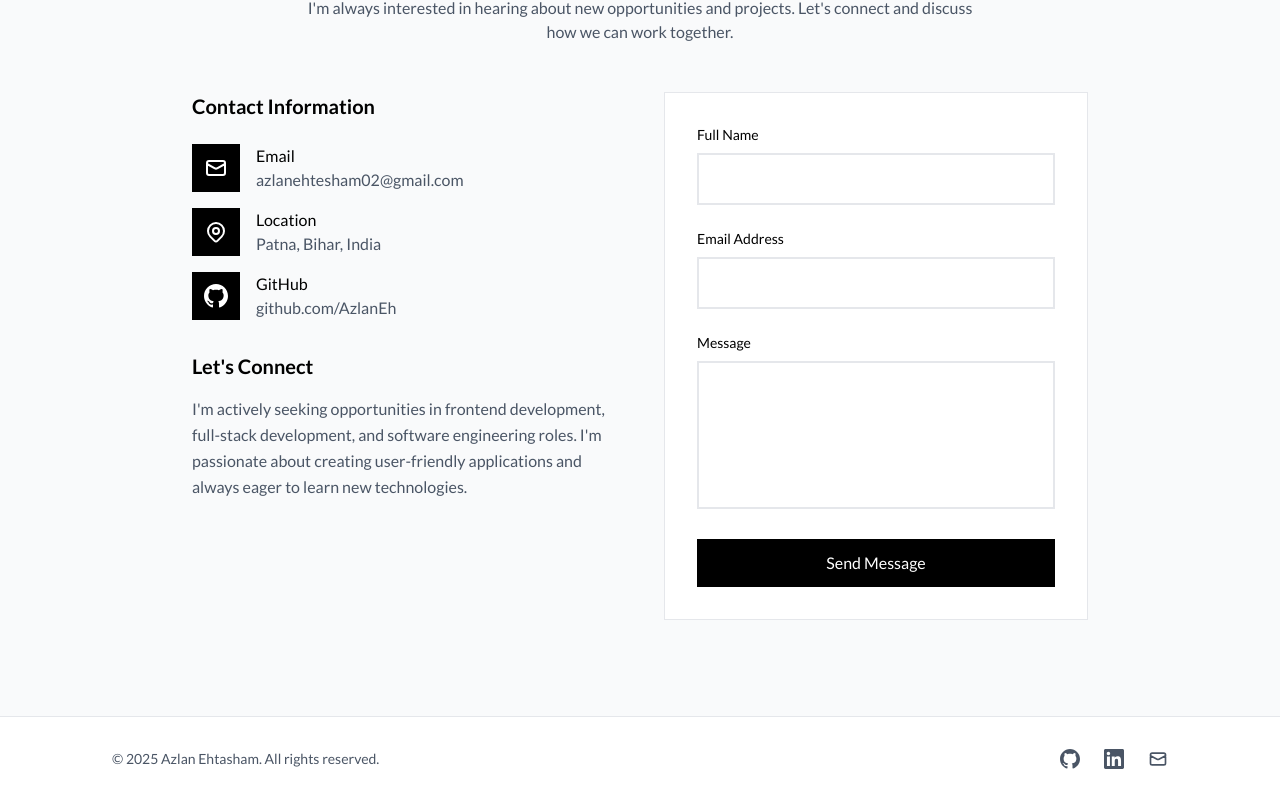
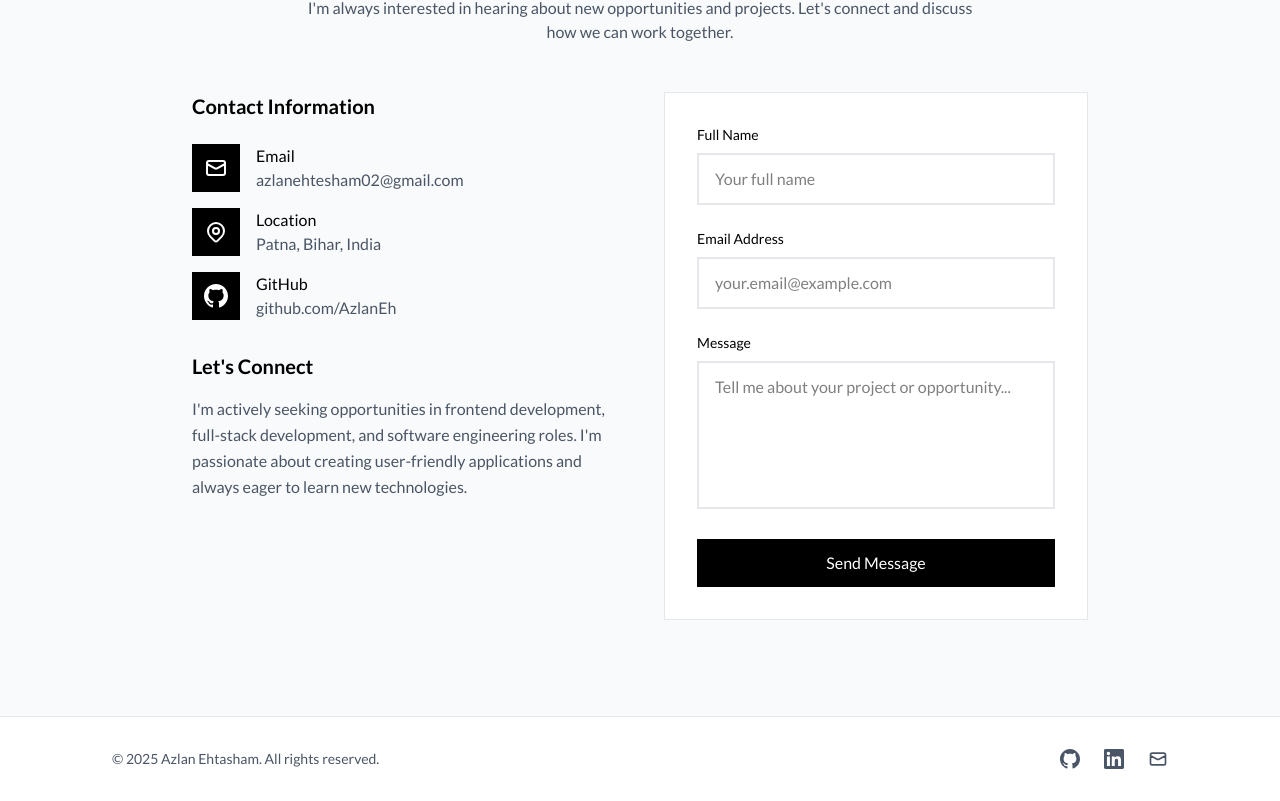
Before and after one commit to AzlanEh/Portfolio, a React (Vite) app in the folder apps/web/: page / in a window 1280 px wide. Shown: the part 2593-3394 px from the top of the page. Built offline with nearby package versions, Linux system fonts and the light colour scheme.

Commit message:
UI Improvment

```diff
--- a/apps/web/src/components/Contact.tsx
+++ b/apps/web/src/components/Contact.tsx
@@ -148,7 +148,7 @@
                     type="text"
                     id="name"
                     name="name"
-                    className="w-full px-4 py-3 border-2 border-gray-200 transition-colors duration-300 focus:outline-none focus:border-black"
+                    className="w-full px-4 py-3 border-2 border-gray-200 transition-colors duration-300 focus:outline-none focus:border-black text-black"
                     placeholder="Your full name"
                     required
                   />
@@ -165,7 +165,7 @@
                     type="email"
                     id="email"
                     name="email"
-                    className="w-full px-4 py-3 border-2 border-gray-200 transition-colors duration-300 focus:outline-none focus:border-black"
+                    className="w-full px-4 py-3 border-2 border-gray-200 transition-colors duration-300 focus:outline-none focus:border-black text-black"
                     placeholder="your.email@example.com"
                     required
                   />
@@ -182,7 +182,7 @@
                     id="message"
                     name="message"
                     rows={5}
-                    className="w-full px-4 py-3 border-2 border-gray-200 transition-colors duration-300 focus:outline-none focus:border-black resize-none"
+                    className="w-full px-4 py-3 border-2 border-gray-200 transition-colors duration-300 focus:outline-none focus:border-black resize-none text-black"
                     placeholder="Tell me about your project or opportunity..."
                     required
                   />
```
